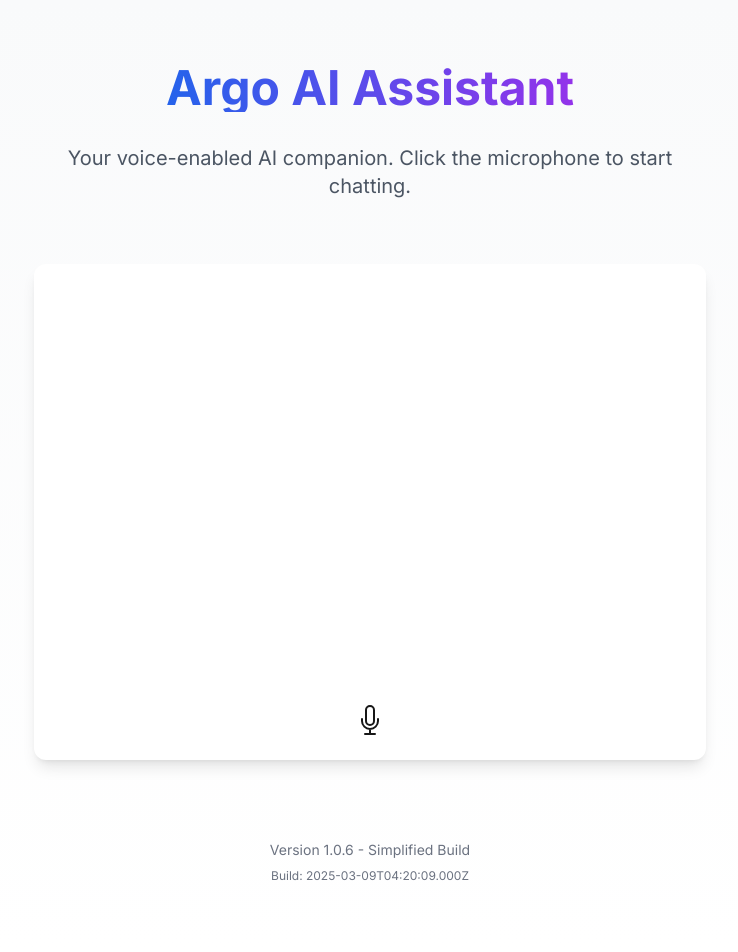
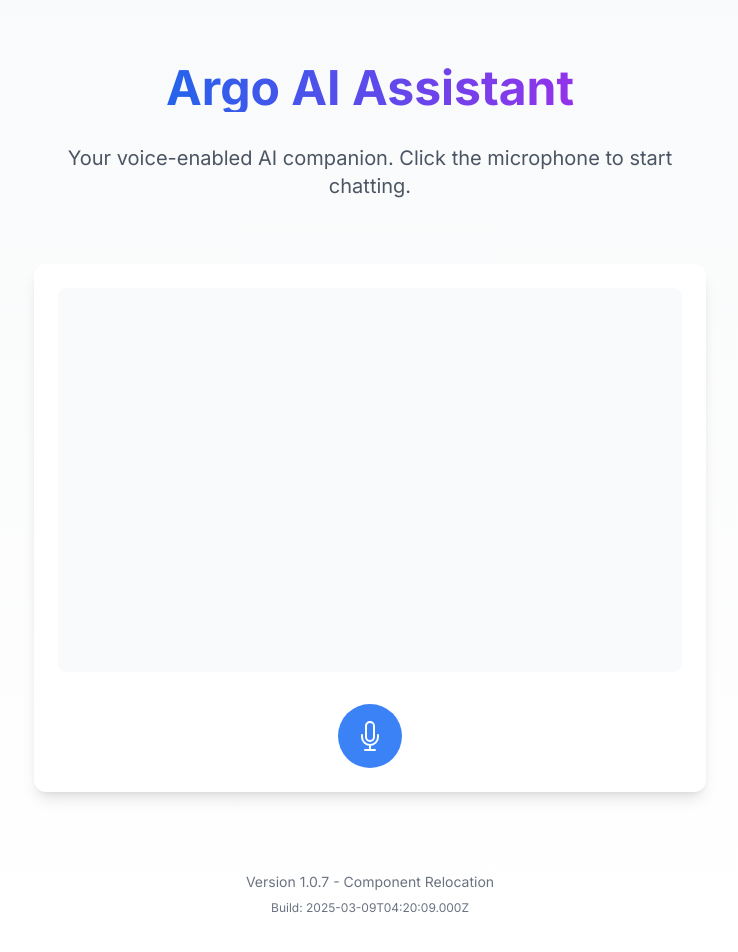
Before and after one commit to DevCabin/argo, a Next.js app: page / in a window 1280 px wide. Shown: the top 952 px of the page, without its empty margins (270-1008 px from the left). Built offline with nearby package versions, Linux system fonts and the light colour scheme.

Commit message:
fix: relocate VoiceChat component to app directory

```diff
--- a/src/components/VoiceChat.tsx
+++ b/app/components/VoiceChat.tsx
@@ -1,8 +1,6 @@
 'use client';
 
 import { useState, useEffect } from 'react';
-
-interface VoiceChatProps {}
 
 export default function VoiceChat() {
   const [isListening, setIsListening] = useState(false);
--- a/app/page.tsx
+++ b/app/page.tsx
@@ -3,7 +3,7 @@
 import dynamic from 'next/dynamic';
 
 // Import VoiceChat with no SSR
-const VoiceChat = dynamic(() => import('../src/components/VoiceChat'), {
+const VoiceChat = dynamic(() => import('./components/VoiceChat'), {
   ssr: false,
   loading: () => (
     <div className="w-full h-96 rounded-xl bg-gradient-to-b from-gray-50 to-gray-100 animate-pulse flex items-center justify-center text-gray-400">
@@ -36,7 +36,7 @@ export default function Home() {
           </div>
 
           <footer className="text-sm text-gray-500 mt-12 flex flex-col items-center gap-2">
-            <div>Version 1.0.6 - Simplified Build</div>
+            <div>Version 1.0.7 - Component Relocation</div>
             <div className="text-xs">Build: {new Date().toISOString()}</div>
           </footer>
         </main>
```
Also changed, not shown: 1 other file (tests, documents, lock files or other folders).
